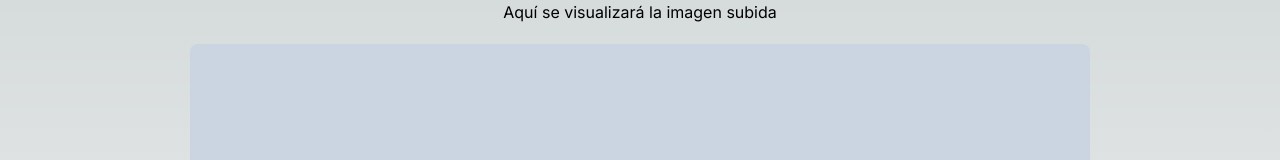
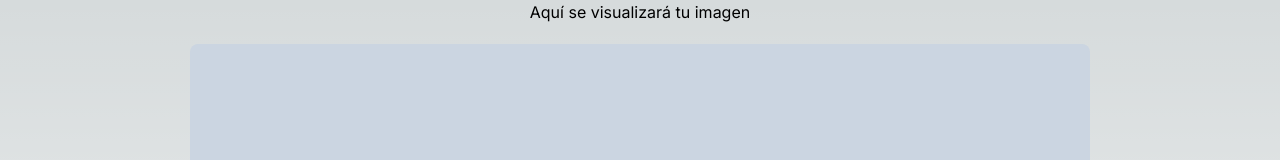
Before and after one commit to Soyagvs/event, a Next.js app: page /view-photo in a window 1280 px wide. Shown: the top 160 px of the page. Built offline with nearby package versions, Linux system fonts and the light colour scheme.

Commit message:
more changes

```diff
--- a/src/app/upload-photo/page.jsx
+++ b/src/app/upload-photo/page.jsx
@@ -12,10 +12,8 @@ export default function UploadPhotoPage() {
             const reader = new FileReader();
             reader.onloadend = () => {
                 const imageUrl = reader.result;
-                // Guardar la nueva imagen en localStorage
-                localStorage.setItem('currentImage', imageUrl);
-                // Notificar a otras pestañas sobre el cambio
-                window.dispatchEvent(new Event('storage'));
+                localStorage.setItem('currentImage', imageUrl); // Guardar en localStorage
+                window.dispatchEvent(new Event('storage')); // Notificar a otras pestañas
                 router.push('/view-photo');
             };
             reader.readAsDataURL(file);
--- a/src/app/view-photo/page.jsx
+++ b/src/app/view-photo/page.jsx
@@ -12,21 +12,21 @@ export default function ViewPhotoPage() {
             setImage(storedImage);
         };
 
-        // Obtener la imagen inicial
+        // Actualizar imagen cuando se monta el componente
         updateImage();
 
-        // Configurar el listener para cambios en localStorage
+        // Escuchar eventos de almacenamiento
         window.addEventListener('storage', updateImage);
 
-        // Limpiar el listener al desmontar el componente
+        // Limpiar el evento cuando el componente se desmonte
         return () => {
             window.removeEventListener('storage', updateImage);
         };
-    }, []); // Solo se ejecuta una vez al montar el componente
+    }, []);
 
     return (
         <main className="flex flex-col justify-center items-center min-h-screen">
-            <p>Aquí se visualizará la imagen subida</p>
+            <p>Aquí se visualizará tu imagen</p>
             <div className="w-[900px] h-[800px] bg-slate-300 rounded-lg mt-5 flex justify-center items-center">
                 {image ? (
                     <img src={image} alt="Uploaded" className="w-full h-full object-cover" />
```
